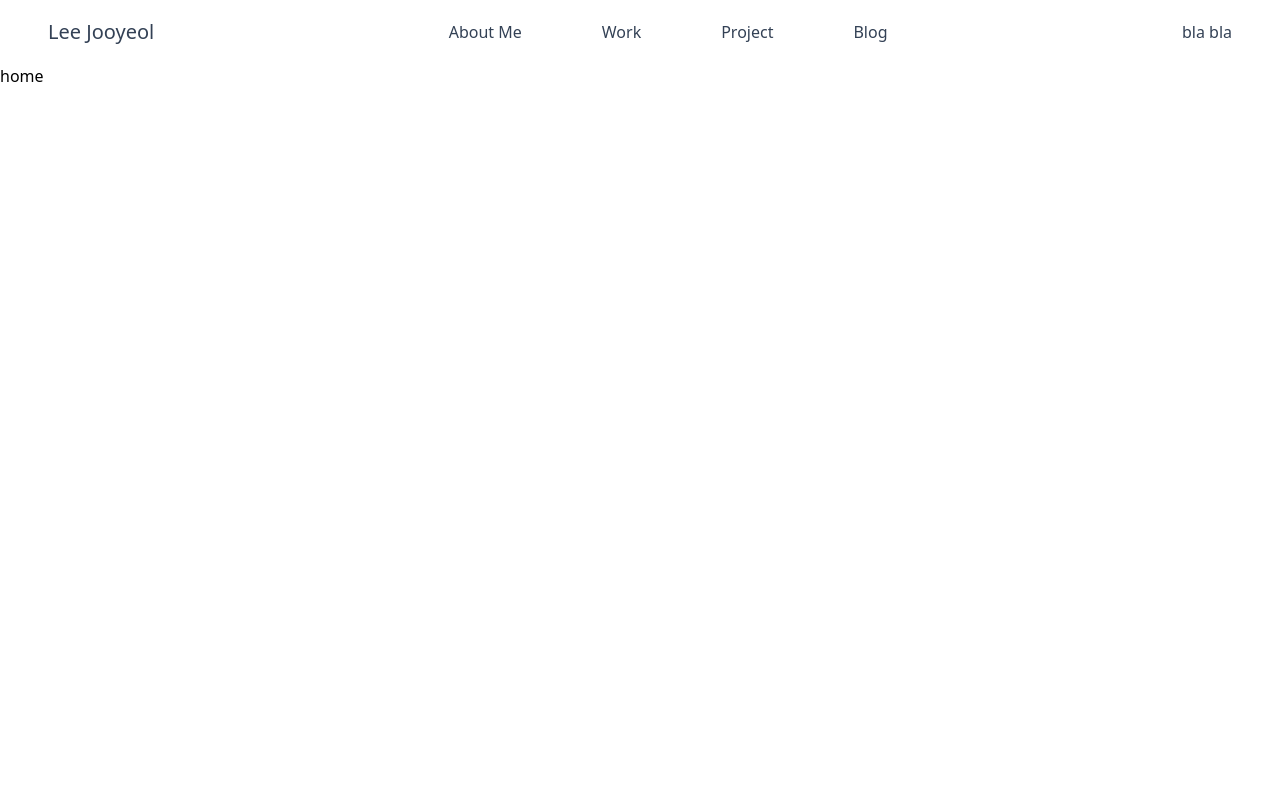
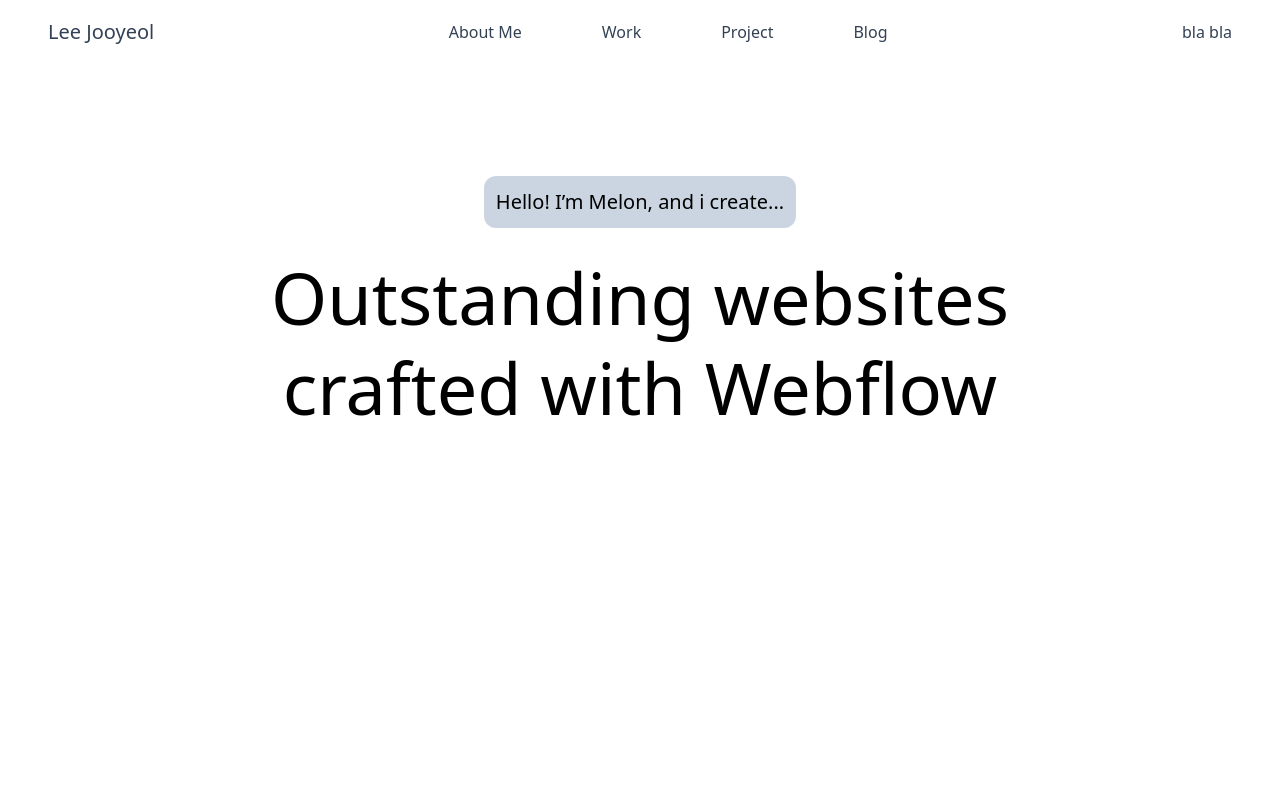
Before and after one commit to Melonisjy/immelon, a Next.js app: page / in a window 1280 px wide. Shown: the top 800 px of the page. Built offline with nearby package versions, Linux system fonts and the light colour scheme.

Commit message:
[feat] create home page

```diff
--- a/src/app/page.tsx
+++ b/src/app/page.tsx
@@ -1,3 +1,12 @@
 export default function Home() {
-  return <div className="h-full pt-16">home</div>;
+  return (
+    <div className="h-full pt-44 flex justify-center flex-col gap-6 items-center">
+      <div className="bg-slate-300 p-3 rounded-xl text-xl">
+        Hello! I’m Melon, and i create...
+      </div>
+      <div className="text-7xl text-pretty text-center leading-tight">
+        Outstanding websites <br /> crafted with Webflow
+      </div>
+    </div>
+  );
 }
```
